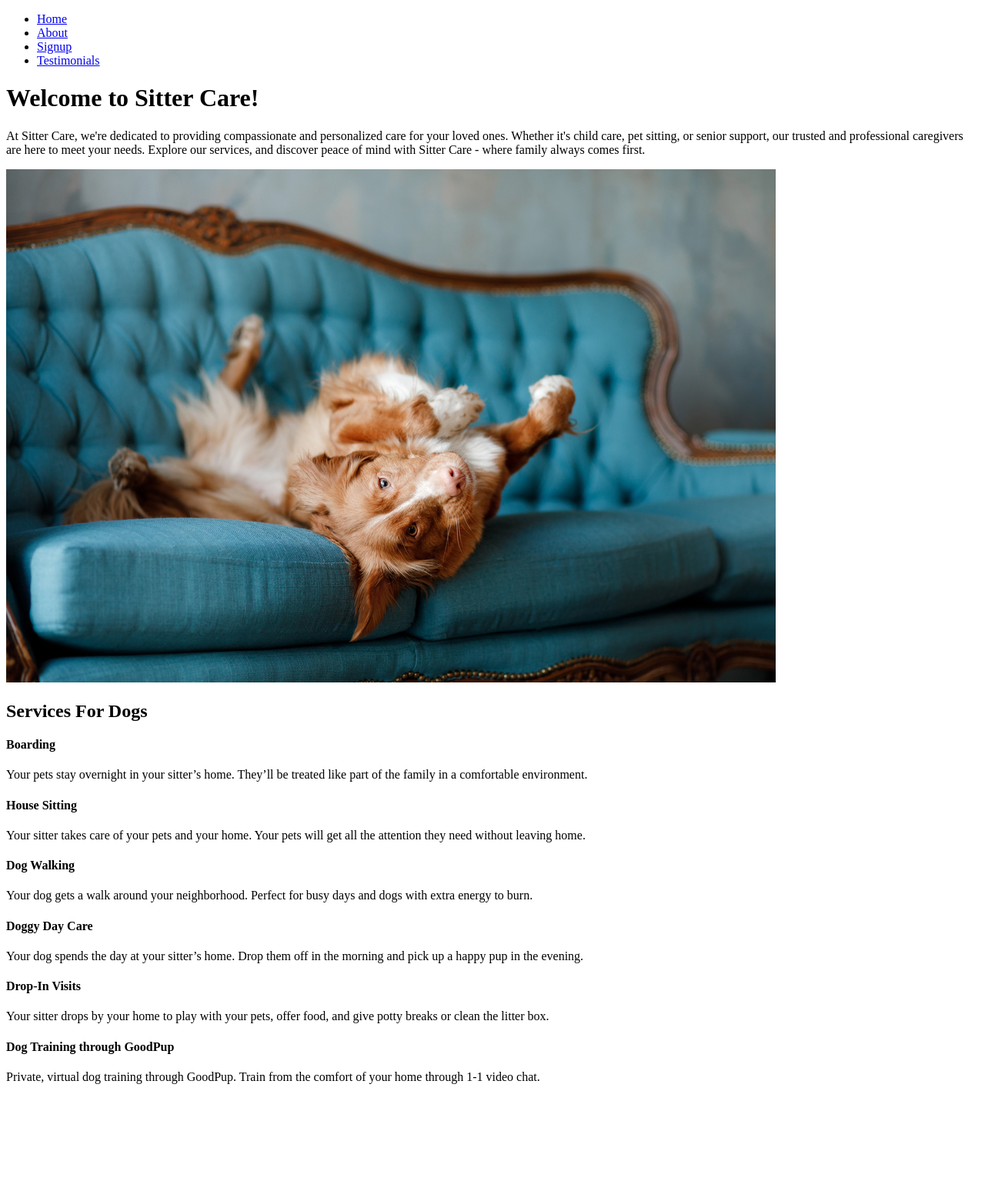
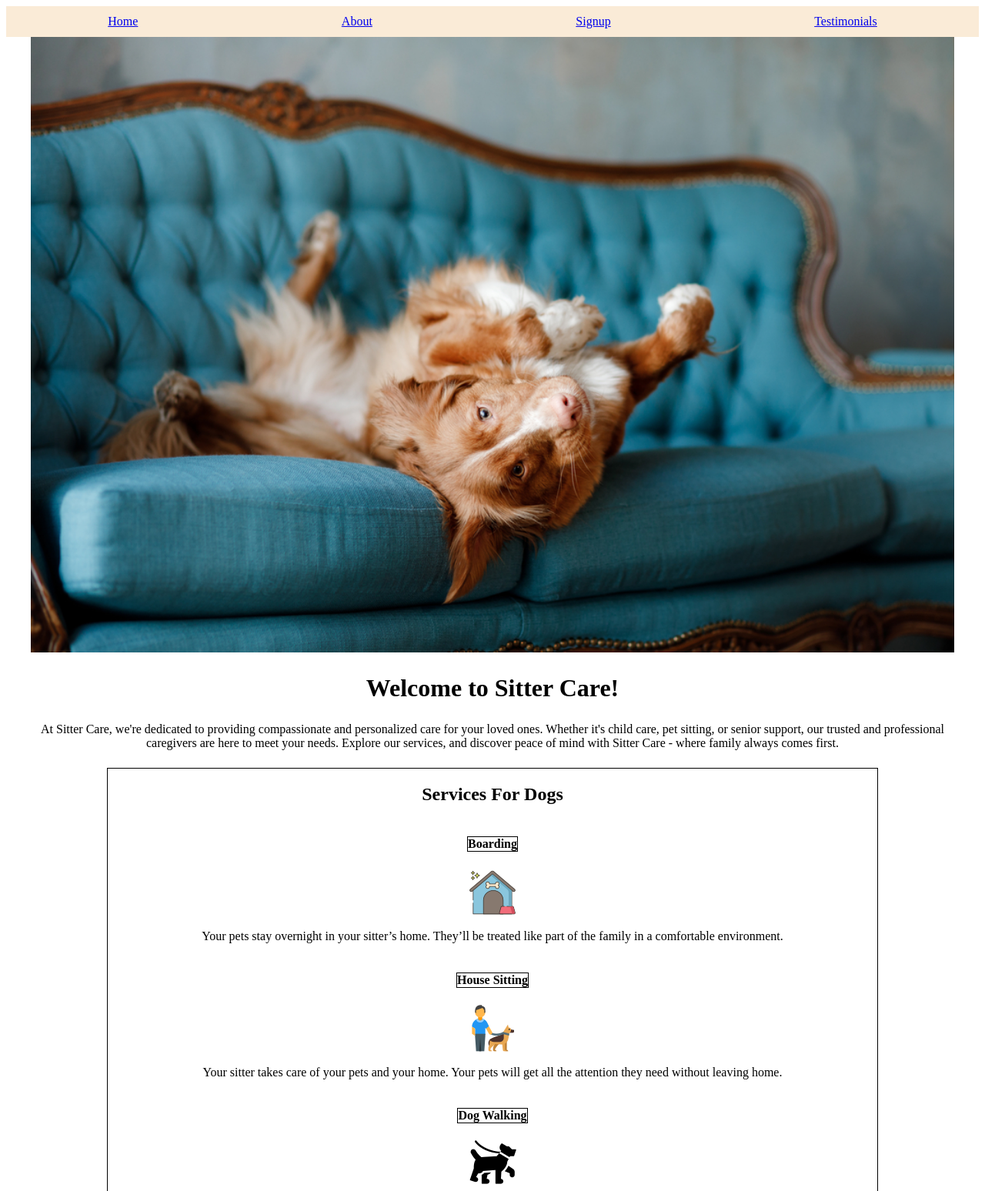
Before and after one commit to Jmathews31/dog-sitter, a plain HTML site: page Home/index.html in a window 1280 px wide. Shown: the top 1548 px of the page at 77% size. Before the commit the page ends 1425 px from the top, so only its background shows below. Drawn offline with Linux system fonts and the light colour scheme.

Commit message:
Completed Home page w/ additional pics

```diff
--- a/About/styles.css
+++ b/About/styles.css
@@ -0,0 +1,7 @@
+.navbar {
+    display: flex;
+    justify-content: space-around;
+    align-items: center;
+    height: 40px;
+    background-color: antiquewhite;
+}
--- a/Home/index.html
+++ b/Home/index.html
@@ -7,66 +7,73 @@
     </head>
 
     <body>
-        <nav class="menu">
-            <ul>
-                <li><a href="../Home/index.html">Home</a></li>
-                <li><a href="../About/about.html">About</a></li>
-                <li><a href="../Signup/signup.html">Signup</a></li>
-                <li><a href="../Testimony/testimony.html"">Testimonials</a></li>
-            </ul>
+        <nav class="navbar">
+            <a href="../Home/index.html">Home</a>
+            <a href="../About/about.html">About</a>
+            <a href="../Signup/signup.html">Signup</a>
+            <a href="../Testimony/testimony.html"">Testimonials</a>
         </nav>
 
-        <h1>Welcome to Sitter Care!</h1>
-        <p>
+        <div class="background">
+            <img class="couch" src="../Pics/dogsit2.jpeg">
+        </div>
+
+
+        <div class="welcome">
+            <h1 class="title">Welcome to Sitter Care!</h1>
+            <p class="para1">
               At Sitter Care, we're dedicated to providing compassionate and
                 personalized care for your loved ones. Whether it's child care,
                 pet sitting, or senior support, our trusted and professional caregivers
                 are here to meet your needs. Explore our services, and discover peace of
                 mind with Sitter Care - where family always comes first.
             </p>
+        </div>
 
-
-        <img src="../Pics/dogsit2.jpeg">
-
-
+        <div class="services">
             <h2>Services For Dogs</h2>
 
-
-        <h4>Boarding</h4>
+            <h4 class="head4 boarding">Boarding</h4>
+            <img class="boarding" src="../Pics/board.png">
             <p>Your pets stay overnight in your sitter’s home. They’ll be treated like part of the
              family in a comfortable environment.
             </p>
 
-        <h4>House Sitting</h4>
+            <h4 class="head4 sitting">House Sitting</h4>
+            <img class="sitting" src="../Pics/sitting.png">
             <p>
             Your sitter takes care of your pets and your home. Your pets will get all the
             attention they need without leaving home.
             </p>
 
-        <h4>Dog Walking</h4>
+            <h4 class="head4 walking">Dog Walking</h4>
+            <img class="walking" src="../Pics/walk.png">
             <p>
                 Your dog gets a walk around your neighborhood. Perfect for busy days and dogs
                 with extra energy to burn.
             </p>
 
-        <h4>Doggy Day Care</h4>
+            <h4 class="head4 daycare">Doggy Day Care</h4>
+            <img class="daycare" src="../Pics/daycare.png">
             <p>
             Your dog spends the day at your sitter’s home. Drop them off in the morning
             and pick up a happy pup in the evening.
             </p>
 
-        <h4>Drop-In Visits</h4>
+            <h4 class="head4 visits">Drop-In Visits</h4>
+            <img class="Visits" src="../Pics/visit.png">
             <p>
                 Your sitter drops by your home to play with your pets, offer food, and give
                 potty breaks or clean the litter box.
             </p>
 
-        <h4>Dog Training through GoodPup</h4>
+            <h4 class="head4 training">Dog Training</h4>
+            <img class="training" src="../Pics/train.png">
             <p>
                 Private, virtual dog training through GoodPup. Train from the comfort of your
                 home through 1-1 video chat.
             </p>
-
+        </div>
 
     </body>
 
--- a/Home/styles.css
+++ b/Home/styles.css
@@ -0,0 +1,53 @@
+.navbar {
+    display: flex;
+    justify-content: space-around;
+    align-items: center;
+    height: 40px;
+    background-color: antiquewhite;
+}
+
+.background {
+
+    display: flex;
+    justify-content: center;
+    align-items: center;
+}
+
+.couch {
+    height: 800px;
+    width: 1200px;
+}
+
+.welcome {
+    display: flex;
+    justify-content: center;
+    flex-direction: column;
+    align-items: center;
+    height: 150px;
+}
+
+.title {
+    margin-bottom: 10px;
+}
+
+.para1 {
+    text-align: center;
+    width: 1200px;
+
+}
+
+.services {
+    display: flex;
+    flex-direction: column;
+    justify-content: center;
+    align-items: center;
+    border: 1px solid black;
+    width: 1000px;
+    margin-left: auto;
+    margin-right: auto;
+
+}
+
+.head4 {
+    border: 1px solid black;
+}
--- a/Signup/styles.css
+++ b/Signup/styles.css
@@ -0,0 +1,11 @@
+.navbar {
+    display: flex;
+    justify-content: space-around;
+    align-items: center;
+    height: 40px;
+    background-color: antiquewhite;
+}
+
+.test {
+    background-color: aquamarine;
+}
--- a/Testimony/styles.css
+++ b/Testimony/styles.css
@@ -0,0 +1,7 @@
+.navbar {
+    display: flex;
+    justify-content: space-around;
+    align-items: center;
+    height: 40px;
+    background-color: antiquewhite;
+}
```
Also changed, not shown: About/about.html (+6 -10 lines), Signup/signup.html (+8 -16 lines), Testimony/testimony.html (+6 -10 lines), Pics/board.png (added), Pics/daycare.png (added), Pics/sitting.png (added), Pics/train.png (added), Pics/visit.png (added), Pics/walk.png (added), 2 other files. Lines whose indentation alone changed are shown as unchanged.
